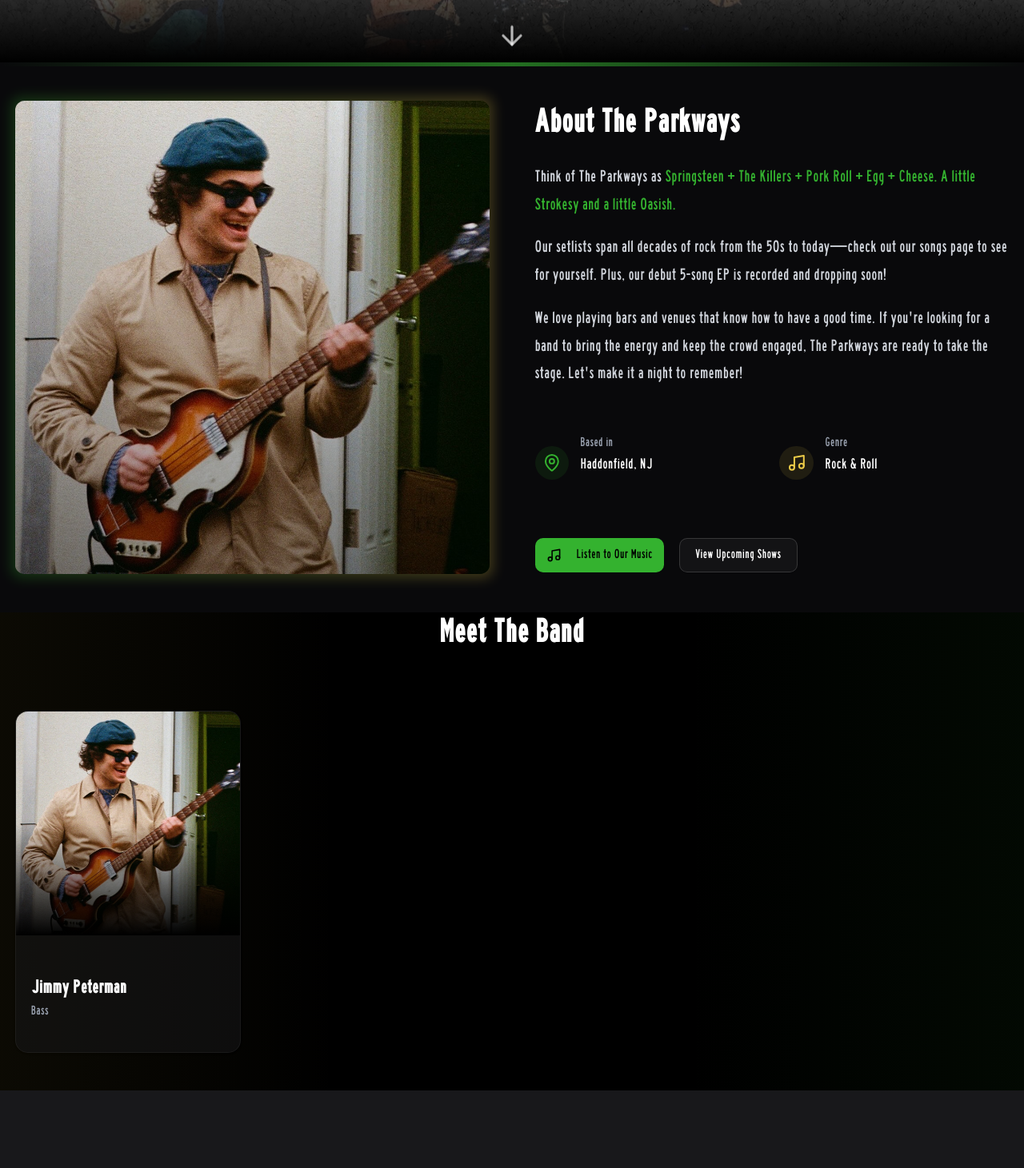
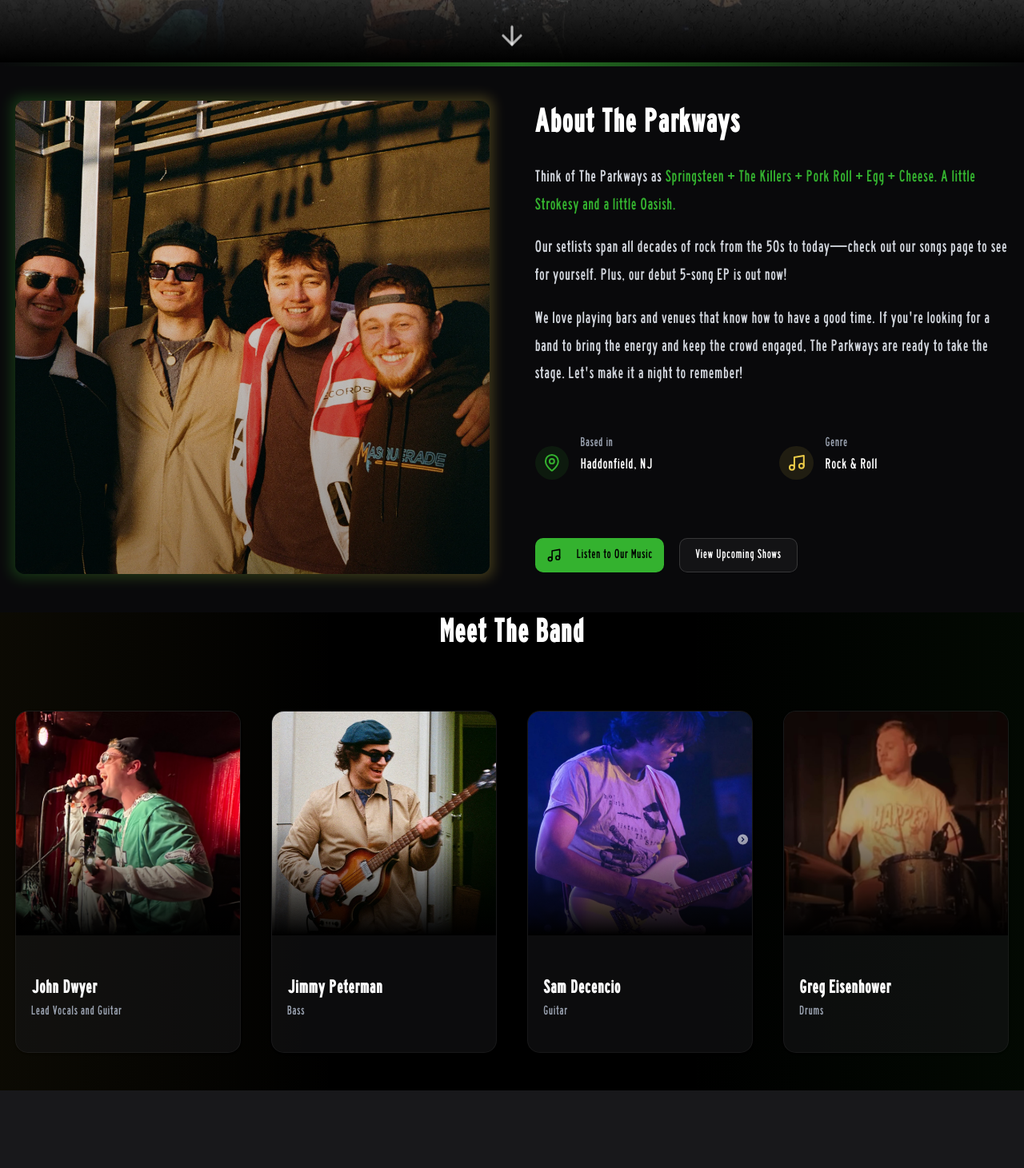
Before and after one commit to Glennonr/the-parkways-site, a Next.js app: page /about in a window 1280 px wide. Shown: the part 360-1821 px from the top of the page at 80% size. Built offline with nearby package versions, Linux system fonts and the light colour scheme.

Commit message:
Add music links

```diff
--- a/src/app/EPK/page.tsx
+++ b/src/app/EPK/page.tsx
@@ -344,7 +344,7 @@
                       </span>
 
                       <Badge variant="outline" className="text-secondary border-secondary/30">
-                        Coming Soon
+                        Out now
                       </Badge>
                     </div>
                   </CardContent>
--- a/src/app/about/page.tsx
+++ b/src/app/about/page.tsx
@@ -32,26 +32,26 @@
 
   // Band members data
   const bandMembers: BandMember[] = [
-    // {
-    //   name: "John Dwyer",
-    //   role: "Lead Vocals and Guitar",
-    //   image: "/band_members/John2.jpeg"
-    // },
+    {
+      name: "John Dwyer",
+      role: "Lead Vocals and Guitar",
+      image: "/band_members/John2.jpeg"
+    },
     {
       name: "Jimmy Peterman",
       role: "Bass",
       image: "/band_members/Jimmy.jpg"
     },
-    // {
-    //   name: "Sam Decencio",
-    //   role: "Guitar",
-    //   image: "/band_members/Sam.jpg"
-    // },
-    // {
-    //   name: "Greg Eisenhower",
-    //   role: "Drums",
-    //   image: "/band_members/Greg.jpg"
-    // },
+    {
+      name: "Sam Decencio",
+      role: "Guitar",
+      image: "/band_members/Sam.jpg"
+    },
+    {
+      name: "Greg Eisenhower",
+      role: "Drums",
+      image: "/band_members/Greg.jpg"
+    },
   ];
 
   return (
@@ -111,8 +111,8 @@
               <div className="absolute -inset-1 bg-gradient-to-r from-primary to-secondary rounded-lg blur opacity-25 group-hover:opacity-50 transition duration-1000 group-hover:duration-200"></div>
               <div className="relative aspect-square overflow-hidden rounded-lg">
                 <Image
-                  // src="/gallery/Kings Road/BeatlesRooftop.webp"
-                  src="/band_members/Jimmy.jpg"
+                  src="/gallery/Kings Road/BeatlesRooftop.webp"
+                  // src="/band_members/Jimmy.jpg"
                   alt="The Parkways Band"
                   fill
                   className="object-cover transition-transform duration-700 group-hover:scale-105"
@@ -135,7 +135,7 @@
                   </p>
                   <p className="text-lg text-gray-300 leading-relaxed">
                     Our setlists span all decades of rock from the 50s to today—check out our songs page to see for yourself.
-                    Plus, our debut 5-song EP is recorded and dropping soon!
+                    Plus, our debut 5-song EP is out now!
                   </p>
                   <p className="text-lg text-gray-300 leading-relaxed">
                     We love playing bars and venues that know how to have a good time. If you're looking for a band
--- a/src/app/page.tsx
+++ b/src/app/page.tsx
@@ -45,15 +45,6 @@
     };
   }, []);
 
-  const handleComingSoon = (platform: string) => {
-    setMessage(`${platform} coming soon!`);
-    setActiveButton(platform);
-    setTimeout(() => {
-      setMessage("");
-      setActiveButton(null);
-    }, 2000);
-  };
-
   // Toggle audio play/pause
   const togglePlay = (trackId: number) => {
     const audioElement = audioRefs.current[trackId];
@@ -84,12 +75,12 @@
     },
     {
       name: "Spotify",
-      action: () => handleComingSoon("Spotify"),
+      link: "https://open.spotify.com/artist/7dL6IcjgLQtu94eWEaO7Y9?si=rh2ye4DWTVGOnwJ13ZyK5A",
       icon: <FaSpotify className="h-5 w-5 mr-2" />
     },
     {
       name: "Apple Music",
-      action: () => handleComingSoon("Apple Music"),
+      link: "https://music.apple.com/us/artist/the-parkways/1814033080",
       icon: <FaApple className="h-5 w-5 mr-2" />
     },
     {
@@ -672,7 +663,7 @@
                 ) : (
                   <div key={social.name} className="relative">
                     <button
-                      onClick={social.action}
+                      // onClick={social.action}
                       className="flex items-center justify-center w-full px-4 py-3 bg-zinc-900 hover:bg-zinc-800 text-white border border-white/10 rounded-md shadow-md hover:shadow-primary/20 transition-all duration-300 group"
                     >
                       <span className="group-hover:text-primary transition-colors duration-300">
```
